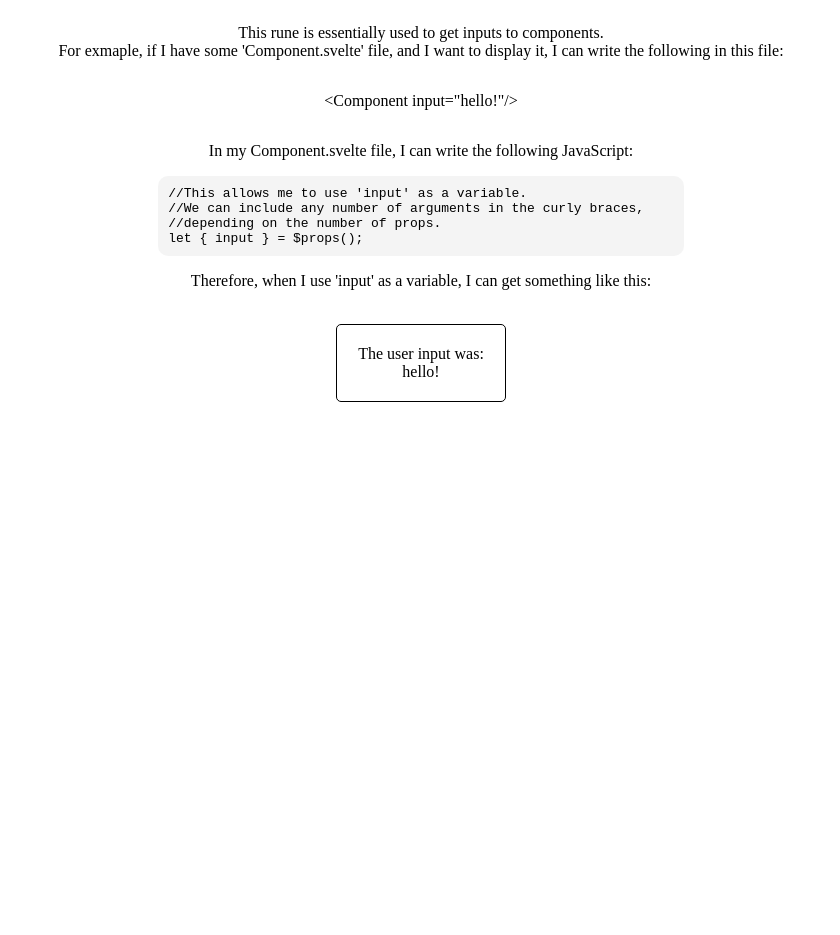
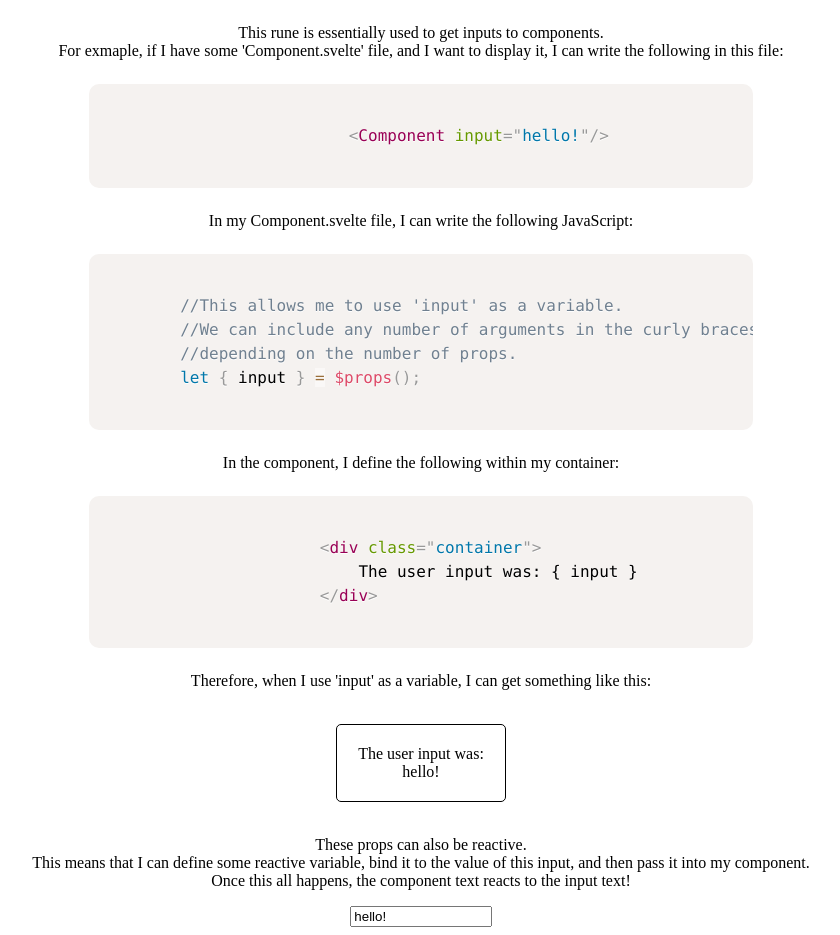
Before and after one commit to PeterOlsen1/svelte-demo, a SvelteKit app in the folder example/: page /runes/props in a window 1280 px wide. Shown: the part 80-1015 px from the top of the page, without its empty margins (219-1059 px from the left). Before the commit the page ends 800 px from the top, so only its background shows below. Built offline with nearby package versions, Linux system fonts and the light colour scheme.

Commit message:
Added routing page

```diff
--- a/example/src/app.html
+++ b/example/src/app.html
@@ -5,6 +5,8 @@
 		<link rel="icon" href="%sveltekit.assets%/favicon.png" />
 		<meta name="viewport" content="width=device-width, initial-scale=1" />
 		<link rel="stylesheet" href="/app.css">
+		<link href="https://cdnjs.cloudflare.com/ajax/libs/prism/1.23.0/themes/prism.min.css" rel="stylesheet" />
+		<script src="https://cdnjs.cloudflare.com/ajax/libs/prism/1.23.0/prism.min.js"></script>
 		%sveltekit.head%
 	</head>
 	<body data-sveltekit-preload-data="hover">
--- a/example/src/routes/runes/+page.svelte
+++ b/example/src/routes/runes/+page.svelte
@@ -6,7 +6,11 @@
         Svelte runes are a simple way to create reactive webpage. They update the document when certain conditions are met.
     </p>
     <p>
+        Here are some example runes below. Click on a page to learn more!
+    </p>
+    <p>
         <a href="/runes/state">$state</a> | <a href="/runes/derived">$derived</a> |
         <a href="/runes/props">$props</a> | <a href="/runes/effect">$effect</a> | <a href="/runes/bindable">$bindable</a>
+        | <a href="/runes/inspect">$inspect</a>
     </p>
 </div>
--- a/example/src/routes/runes/props/+page.svelte
+++ b/example/src/routes/runes/props/+page.svelte
@@ -1,5 +1,7 @@
 <script>
     import Component from "./Component.svelte";
+
+    let input = $state('hello!');
 </script>
 
 <div class="text-container">
@@ -11,21 +13,45 @@
         This rune is essentially used to get inputs to components. <br>
         For exmaple, if I have some 'Component.svelte' file, and I want to display it, I can write the following in this file:
     </p>
-    <p>
+    <pre>
+        <code class="language-html">
             &lt;Component input="hello!"/&gt;
-    </p>
+        </code>
+    </pre>
     <p>
         In my Component.svelte file, I can write the following JavaScript:
     </p>
-    <code>
+    <pre>
+        <code class="language-javascript">
             //This allows me to use 'input' as a variable. <br>
             //We can include any number of arguments in the curly braces, <br>
             //depending on the number of props. <br>
             let &#123; input &#125; = $props(); <br>
         </code>
+    </pre>
+    <p>
+        In the component, I define the following within my container:
+    </p>
+    <pre>
+        <code class="language-html">
+            &lt;div class="container"&gt;
+                The user input was: &#123; input &#125;
+            &lt;/div&gt;
+        </code>
+    </pre>
     <p>
         Therefore, when I use 'input' as a variable, I can get something like this:
     </p>
     <br>
-    <Component input="hello!"/>
+    <Component input={input}/>
+
+    <br>
+    <p>
+        These props can also be reactive.
+        <br>
+        This means that I can define some reactive variable, bind it to the value of this input, and then pass it into my component.
+        <br>
+        Once this all happens, the component text reacts to the input text!
+    </p>
+    <input bind:value={ input }>
 </div>
--- /dev/null
+++ b/example/src/routes/templates/control-flow/+page.svelte
@@ -0,0 +1,3 @@
+<div class="text-container">
+
+</div>
--- a/example/static/app.css
+++ b/example/static/app.css
@@ -2,11 +2,20 @@
     display: flex;
     justify-content: center;
     flex-direction: column;
+    align-items: center;
     text-align: center;
     width: 100%;
 }
 
-code {
+pre {
+    display: flex;
+    justify-content: center;
+    width: 50%;
+    border-radius: 10px;
+    margin-left: auto;
+    margin-right: auto;
+}
+/* code {
     background-color: rgba(200, 200, 200, 0.2);
     border-radius: 10px;
     width: 40%;
@@ -14,8 +23,14 @@ code {
     margin-right: auto;
     margin-left: auto;
     padding: 10px;
-}
+} */
 
 a {
     color: black;
 }
+
+input {
+    width: 10em;
+    margin-right: auto;
+    margin-left: auto;
+}
```
Also changed, not shown: example/src/routes/routing/+page.svelte (added, +22 -0 lines), example/src/routes/runes/inspect/+page.svelte (added, +29 -0 lines). Lines whose indentation alone changed are shown as unchanged.
